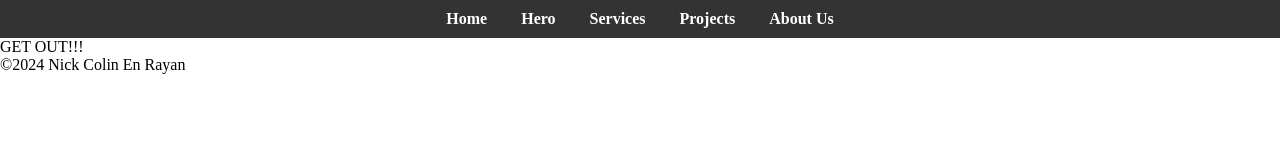
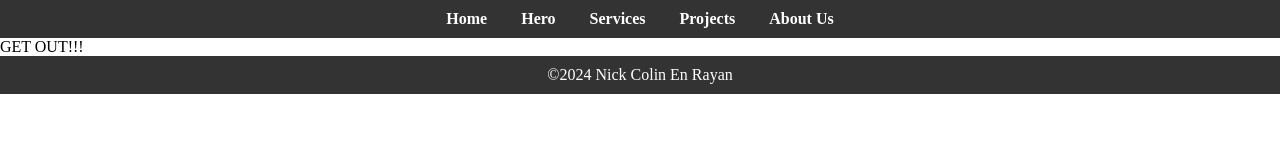
Before and after one commit to colinmpouw/Gang-gang, a plain HTML site: page index.html in a window 1280 px wide. Drawn offline with Linux system fonts and the light colour scheme.

Commit message:
footer css

```diff
--- a/index.html
+++ b/index.html
@@ -37,6 +37,15 @@ nav ul li a:hover {
     text-decoration: underline;
 }
 
+footer {
+    background: #333;
+    color: #fff;
+    text-align: center;
+    padding: 10px 0;
+    position:relative;
+}
+
+
 </style>
 
 
```
